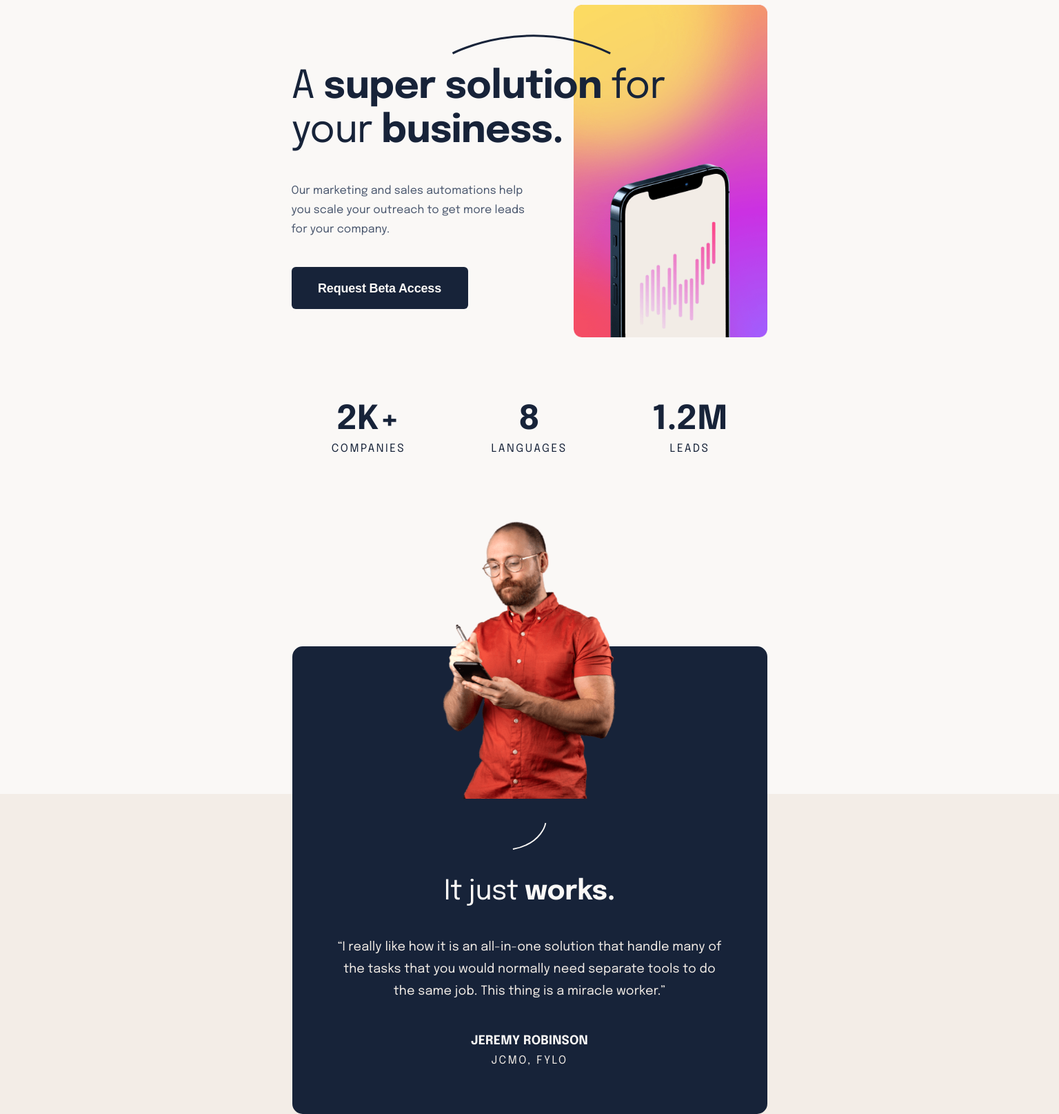
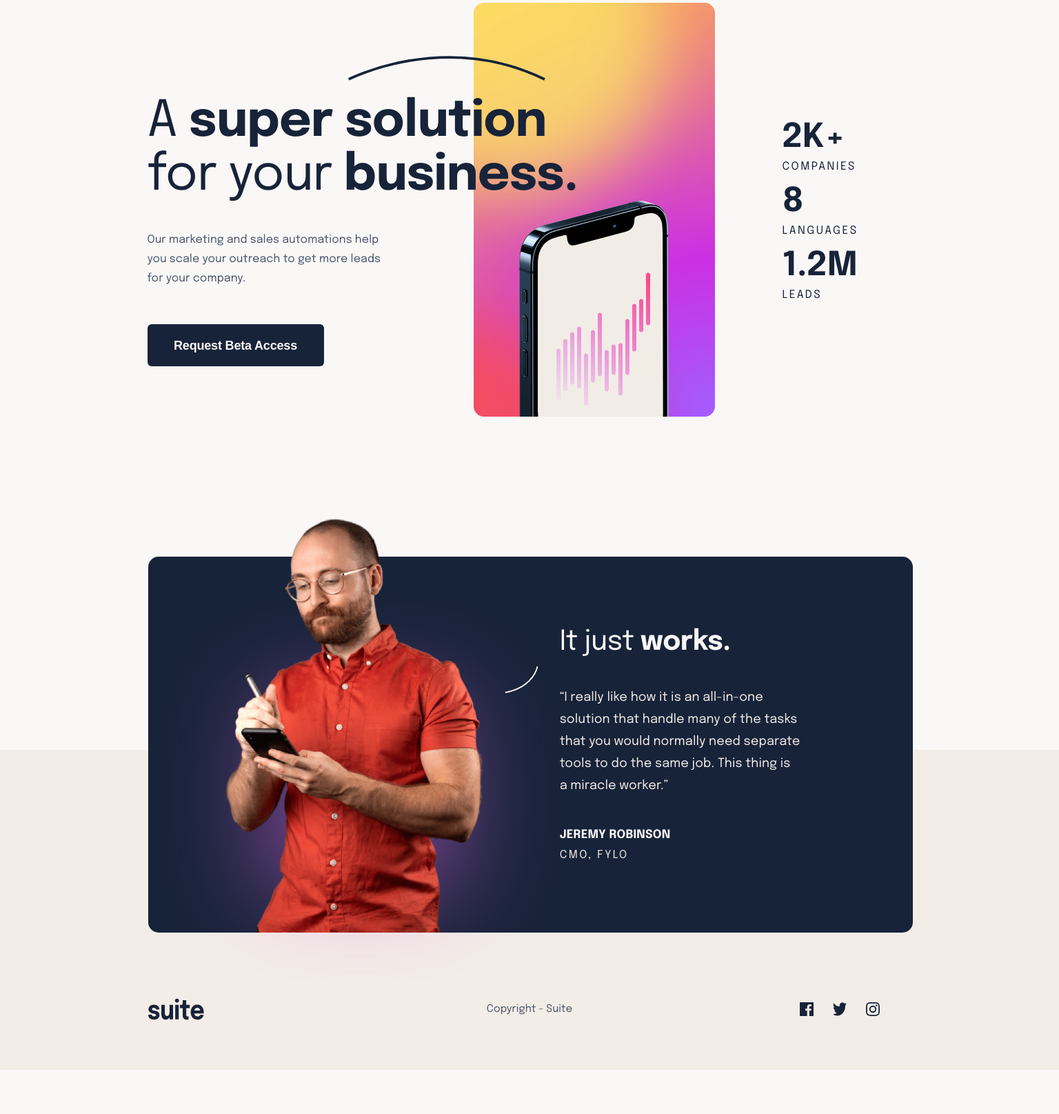
Before and after one commit to BekaChkhiro/Suite-landing-page, a plain HTML site: page index.html in a window 1536 px wide. Shown: the part 163-1778 px from the top of the page at 69% size. After the commit the page ends 1714 px from the top, so only its background shows below. Drawn offline with Linux system fonts and the light colour scheme.

Commit message:
Finished

```diff
--- a/index.html
+++ b/index.html
@@ -6,6 +6,7 @@
     <meta name="viewport" content="width=device-width, initial-scale=1.0" />
     <link rel="stylesheet" href="./style/reset.css" />
     <link rel="stylesheet" href="./style/mobile.css" />
+    <link rel="stylesheet" href="./style/tablet.css" />
     <link rel="stylesheet" href="./style/desktop.css" />
     <link rel="preconnect" href="https://fonts.googleapis.com" />
     <link rel="preconnect" href="https://fonts.gstatic.com" crossorigin />
@@ -47,6 +48,11 @@
               src="./assets/image-hero-portrait.png"
               alt="image-hero-landscape"
             />
+            <img
+              class="super-solution-image-desktop"
+              src="./assets/image-hero-portrait@2x.png"
+              alt="image-hero-landscape"
+            />
           </div>
         </div>
         <div class="companies">
@@ -68,7 +74,17 @@
       <div class="works-div">
         <div class="works">
           <div class="works-image">
-            <img src="./assets/image-jeremy-large.png" alt="" />
+            <div class="works-image-div"></div>
+            <img
+              class="jeremy-image"
+              src="./assets/image-jeremy-large.png"
+              alt=""
+            />
+            <img
+              class="jeremy-desktop"
+              src="./assets/image-jeremy-small@2x.png"
+              alt=""
+            />
           </div>
           <div class="rkali">
             <img src="./assets/rkali-2.svg" alt="" />
@@ -82,7 +98,7 @@
             </p>
             <div class="jeremy">
               <h3>JEREMY ROBINSON</h3>
-              <span>JCMO, FYLO</span>
+              <span>CMO, FYLO</span>
             </div>
           </div>
         </div>
--- a/style/desktop.css
+++ b/style/desktop.css
@@ -1,135 +1,180 @@
-@media screen and (min-width: 768px) {
+@media screen and (min-width: 1440px) {
+
     /* header */
 
     .header-div {
-        padding: 40px 40px 0px 39px;
-        width: 689px;
+        padding: 50px 165px 0px 165px;
+        width: 1110px;
     }
 
-    /* main */
+    .header-button:hover {
+        background-color: rgba(23, 35, 57, 1);
+        color: rgba(250, 248, 246, 1);
+        cursor: pointer;
+    }
 
     /* super solution div */
 
     .super-solution-div {
-        padding: 80px 40px 273px 39px;
-        gap: 88px;
+        padding: 67px 164px 199px 166px;
+        flex-direction: row;
+        justify-content: center;
+        gap: 96px;
     }
 
     /* super solution */
 
     .super-solution {
-        flex-direction: row;
-        align-items: center;
-        width: 689px
-        gap: 0px;
+        width: 825px;
+    }
+
+    /* super solution content */
+
+    .super-solution-image-desktop {
+        width: 350px;
+        height: 600px;
+    }
+
+    .super-solution-image-tablet {
+        display: none;
     }
 
     /* super solution content */
 
     .super-solution-content {
-        width: 573px;
-        height: 399.92px;
-        margin-right: -220px;
-        position: relative;
+        width: 635px;
+        margin-right: -162px;
     }
 
     .super-solution-content img {
-        width: 231.19px;
-        height: 29px;
-        margin: 0px 0px 16.32px 232px;
+        width: 287px;
+        height: 36px;
+        margin: 0px 0px 21.32px 290px;
     }
 
     .super-solution-content h1 {
-        width: 573px;
-        font-size: 56px;
-        line-height: 64px;
-        letter-spacing: -0.78px;
-        margin-bottom: 40px;
+        width: 635px;
+        font-size: 72px;
+        line-height: 78px;
+        letter-spacing: -1px;
     }
 
     .super-solution-content p {
-        width: 350px;
-        margin-bottom: 40px;
+        margin-bottom: 52px;
     }
 
-
-
-    /* super splution image */
-
-    .super-solution-image-mobile {
-        display: none;
-    }
-
-    .super-solution-image-tablet {
-        width: 281px;
-        height: 482px;
+    .super-solution-content button:hover {
+        background: linear-gradient(135deg, #A060FF 0%, #CB30E3 49.21%, #FFA84E 100%);
+        cursor: pointer;
     }
 
     /* companies */
 
     .companies {
-        width: 689px;
-        flex-direction: row;
-        gap: 10px;
+        flex-direction: column;
+        align-items: start;
+        width: 190px;
     }
 
     .companies span {
-        width: 223px;
+        width: 190px;
+        text-align: start;
     }
 
     .companies p {
-        width: 223px;
+        width: 190px;
+        text-align: start;
     }
+
 
     /* works */
 
-    .works {
-        width: 573px;
-        padding: 0px 58px 64px 58px;
-        margin: 0px auto -464px;
+    .works-div {
+        padding: 0px 164px 0px 167px;
     }
 
-    /* works content */
+    .works {
+        width: 872px;
+        padding: 0px 125px 0px 112px;
+        flex-direction: row;
+        gap: 30.2px;
+        height: 545px;
+        margin: 0px auto -265px;
+    }
+
+    .works-image {
+        width: 375px;
+        height: 600px;
+        margin: 0px;
+        margin-top: -55px;
+    }
+
+    .works-image img {
+        width: 375px;
+        height: 600px;
+    }
+
+    .works-image-div {
+        width: 300px;
+        height: 300px;
+        top: 250px;
+        right: 30px;
+    }
+
+    .jeremy-image {
+        display: none;
+    }
+
+    .rkali {
+        margin-top: -190px;
+    }
 
     .works-content {
-        width: 573px;
+        justify-content: center;
+        align-items: start;
     }
 
     .works-content h2 {
-        width: 573px;
+        width: 299px;
+        text-align: start;
     }
 
     .works-content p {
-        width: 573px;
+        width: 350px;
+        text-align: start;
+    }
+
+    .jeremy {
+        align-items: start;
+    }
+
+    .jeremy h3 {
+        width: 165px;
+        text-align: start;
+        font-size: 17px;
+    }
+
+    .jeremy span {
+        width: 165px;
+        text-align: start;
     }
 
     /* footer */
 
     .footer-div {
-        padding: 535px 40px 72px 39px;
-        width: 689px;
-        flex-direction: row;g
-        align-items: center;
-        gap: 0px;
+        padding: 360px 164px 72px 167px;
+        width: 1110px;
     }
 
     .footer-div img {
-        margin-right: 202px;
+        margin-right: 410px;
     }
 
     .footer-div p {
-        margin-right: 165px;
-        width: 125px;
-    }
-
-    .social-icons {
-        gap: 28px;
-        width: ;
+        margin-right: 377px;
     }
 
     .social-icons img {
-        width: 20px;
-        width: 20px;
         margin: 0px;
     }
 }
--- a/style/mobile.css
+++ b/style/mobile.css
@@ -166,11 +166,26 @@ body {
     width: 252px;
     height: 402px;
     margin-top: -181px;
+    /* opacity: 0.48; */
+    position: relative;
 }
 
 .works-image img {
     width: 252px;
     height: 402px;
+    position: relative;
+}
+
+.works-image-div {
+    width: 197px;
+    height: 197px;
+    background: #DB65E2;
+    mix-blend-mode: normal;
+    opacity: 0.48;
+    filter: blur(67.957px);
+    position: absolute;
+    top: 170px;
+    right: 20px;
 }
 
 /* works rkali */
@@ -296,7 +311,7 @@ footer {
 }
 
 @media screen and (max-width: 1439px) {
-    .super-solution-image-desktop {
-        display: no;
+    .super-solution-image-desktop, .jeremy-image {
+        display: none;
     }
 }
--- /dev/null
+++ b/style/tablet.css
@@ -0,0 +1,140 @@
+@media screen and (min-width: 768px) {
+    /* header */
+
+    .header-div {
+        padding: 40px 40px 0px 39px;
+        width: 689px;
+    }
+
+    .header-button {
+        width: 219px;
+        padding: 12px 12px;
+    }
+
+    /* main */
+
+    /* super solution div */
+
+    .super-solution-div {
+        padding: 80px 40px 273px 39px;
+        gap: 88px;
+    }
+
+    /* super solution */
+
+    .super-solution {
+        flex-direction: row;
+        align-items: center;
+        width: 689px;
+        gap: 0px;
+    }
+
+    /* super solution content */
+
+    .super-solution-content {
+        width: 573px;
+        margin-right: -220px;
+        position: relative;
+    }
+
+    .super-solution-content img {
+        width: 231.19px;
+        height: 29px;
+        margin: 0px 0px 16.32px 232px;
+    }
+
+    .super-solution-content h1 {
+        width: 573px;
+        font-size: 56px;
+        line-height: 64px;
+        letter-spacing: -0.78px;
+        margin-bottom: 40px;
+    }
+
+    .super-solution-content p {
+        width: 350px;
+        margin-bottom: 40px;
+    }
+
+
+
+    /* super splution image */
+
+    .super-solution-image-mobile {
+        display: none;
+    }
+
+    .super-solution-image-tablet {
+        width: 281px;
+        height: 482px;
+    }
+
+    /* companies */
+
+    .companies {
+        width: 689px;
+        flex-direction: row;
+        gap: 10px;
+    }
+
+    .companies span {
+        width: 223px;
+    }
+
+    .companies p {
+        width: 223px;
+    }
+
+    /* works */
+
+    .works {
+        width: 573px;
+        padding: 0px 58px 64px 58px;
+        margin: 0px auto -464px;
+    }
+
+    /* works content */
+
+    .works-content {
+        width: 573px;
+    }
+
+    .works-content h2 {
+        width: 573px;
+    }
+
+    .works-content p {
+        width: 573px;
+    }
+
+    /* footer */
+
+    .footer-div {
+        padding: 535px 40px 72px 39px;
+        width: 689px;
+        flex-direction: row;
+        align-items: center;
+        gap: 0px;
+    }
+
+    .footer-div img {
+        margin-right: 202px;
+    }
+
+    .footer-div p {
+        margin-right: 165px;
+        width: 125px;
+    }
+
+    .social-icons {
+        gap: 28px;
+        width: 20px;
+        height: 20px;
+    }
+
+    .social-icons img {
+        width: 20px;
+        width: 20px;
+        margin: 0px;
+    }
+}
```
